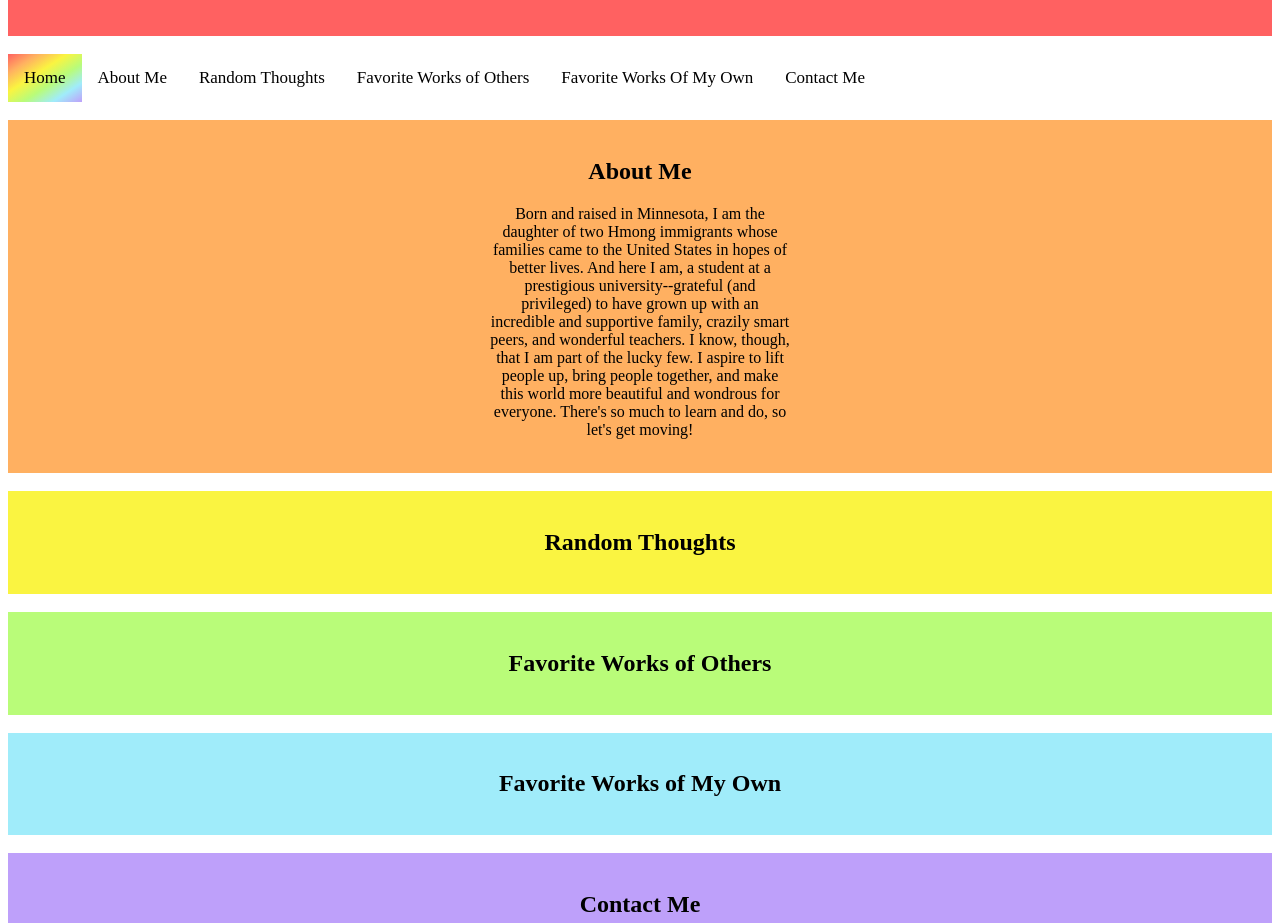
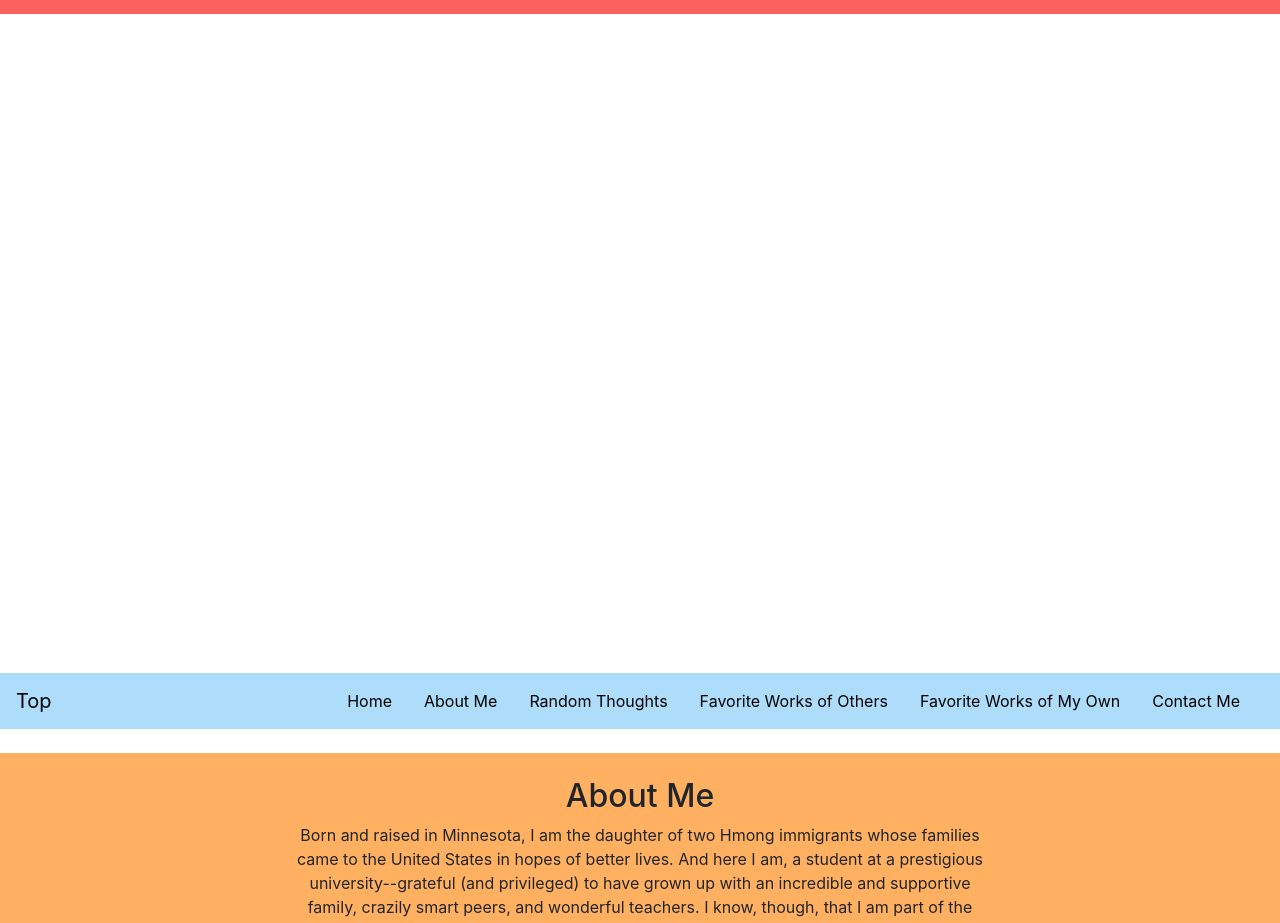
Before and after one commit to mchang35/mandy-chang, a plain HTML site: page index.html in a window 1280 px wide. Shown: the part 127-1050 px from the top of the page. Drawn offline with nearby package versions, Linux system fonts and the light colour scheme.

Commit message:
Starting again

```diff
--- a/index.html
+++ b/index.html
@@ -1,5 +1,16 @@
-<html>
-<link rel="stylesheet" href="style.css" />
+<!DOCTYPE html>
+<html lang="en">
+<head>
+    <title>Mandy Chang</title>
+    <meta charset="utf-8">
+    <meta name="viewport" content="width=device-width, initial-scale=1">
+    <link rel="stylesheet" href="bootstrap-4.5.3-dist/css/bootstrap.min.css">
+    <link rel="stylesheet" type="text/css" href="style.css">
+</head>
+
+<body>
+
+<header class="page-header header">
     <div class="home">
         <br>
         <h1>Mandy Chang</h1>
@@ -9,23 +20,53 @@
 
     <br>
 
-<div class="center">
-    <div class="topnav">
-        <a class="active" href="#home">Home</a>
-        <a href="#aboutme">About Me</a>
-        <a href="#randomthoughts">Random Thoughts</a>
-        <a href="#favoriteworksothers">Favorite Works of Others</a>
-        <a href="#favoriteworksmyown">Favorite Works Of My Own</a>
-        <a href="#contact">Contact Me</a>
+<!--    <div class="center">-->
+<!--        <div class="topnav">-->
+<!--            <a class="active" href="#home">Home</a>-->
+<!--            <a href="#aboutme">About Me</a>-->
+<!--            <a href="#randomthoughts">Random Thoughts</a>-->
+<!--            <a href="#favoriteworksothers">Favorite Works of Others</a>-->
+<!--            <a href="#favoriteworksmyown">Favorite Works Of My Own</a>-->
+<!--            <a href="#contact">Contact Me</a>-->
+<!--        </div>-->
+<!--    </div>-->
+</header>
+
+<nav class="navbar navbar-expand-md">
+    <a class="navbar-brand" id="top">Top</a>
+    <button class="navbar-toggler navbar-dark" type="button" data-toggle="collapse" data-target="#main-navigation">
+        <span class="navbar-toggler-icon"></span>
+    </button>
+    <div class="collapse navbar-collapse" id="main-navigation">
+        <ul class="navbar-nav">
+            <li class="nav-item">
+                <a class="nav-link" id="home">Home</a>
+            </li>
+            <li class="nav-item">
+                <a class="nav-link" id="aboutme">About Me</a>
+            </li>
+            <li class="nav-item">
+                <a class="nav-link" id="randomthoughts">Random Thoughts</a>
+            </li>
+            <li class="nav-item">
+                <a class="nav-link" id="favoriteworksothers">Favorite Works of Others</a>
+            </li>
+            <li class="nav-item">
+                <a class="nav-link" id="favoriteworksmyown">Favorite Works of My Own</a>
+            </li>
+            <li class="nav-item">
+                <a class="nav-link" id="contact">Contact Me</a>
+            </li>
+        </ul>
     </div>
-</div>
+</nav>
 
 <br>
 
 <div class="aboutme">
     <br>
     <h2>About Me</h2>
-    <p>Born and raised in Minnesota, I am the daughter of two Hmong
+    <p class="aboutmep">Born and raised in Minnesota, I am the daughter of two Hmong
         immigrants whose families came to the United States in hopes
         of better lives. And here I am, a student at a prestigious
         university--grateful (and privileged) to have grown up with an
@@ -118,4 +159,10 @@
 <!--<h4>Computer Science and Economics Concentrator</h4>-->
 <!--<h5>Tutor</h5>-->
 <!--<h6>Wants to do some good in this world</h6>-->
+
+<script src="https://code.jquery.com/jquery-3.6.0.js" integrity="sha256-H+K7U5CnXl1h5ywQfKtSj8PCmoN9aaq30gDh27Xc0jk=" crossorigin="anonymous"></script>
+<script src="bootstrap-4.5.3-dist/js/bootstrap.min.js"></script>
+<script src="main.js"></script>
+
+</body>
 </html>
--- /dev/null
+++ b/main.js
@@ -0,0 +1,30 @@
+var ready = (callback) => {
+    if (document.readyState != "loading") callback();
+    else document.addEventListener("DOMContentLoaded", callback);
+}
+ready(() => {
+    document.querySelector(".header").style.height = window.innerHeight + "px";
+})
+
+// defines where the navigation bar will be FIXED!
+var navbar_sticky_Y = window.scrollY + window.innerHeight;
+
+// when users scroll on the window, make sure that the navigation is sticky
+window.onscroll = function() {sticky_nav()};
+
+// function that makes navigation sticky
+function sticky_nav() {
+    var navbar_list = document.getElementsByClassName("navbar-expand-md");
+    var navbar = navbar_list[0]; // gets the navigation bar
+    if (window.pageYOffset >= navbar_sticky_Y) {
+        navbar.classList.add("sticky");
+    } else {
+        navbar.classList.remove("sticky");
+    }
+}
+
+// define a function for when they click on each button in the navigation
+function top_of_page() {
+    document.body.scrollTop = 0; // for Safari
+    document.documentElement.scrollTop = 0; // For Chrome, Firefox, IE and Opera
+}
--- a/style.css
+++ b/style.css
@@ -10,15 +10,39 @@ h4 {
     text-align: center;
 }
 
-.topnav {
+/*.topnav {*/
+/*    text-align: center;*/
+/*    overflow: hidden;*/
+/*    align-self: center;*/
+/*    alignment: center;*/
+/*    justify-content: center;*/
+/*    align-items: center;*/
+/*    child-align: middle;*/
+/*    horiz-align: center;*/
+/*}*/
+
+.navbar {
+    background: #aeddfc;
+    list-style-type: none;
     text-align: center;
+    z-index: 5;
+}
+.nav-link,
+.navbar-brand {
+    color: black;
+    cursor: pointer;
+}
+.nav-link {
+    margin-right: 1em !important;
     overflow: hidden;
-    align-self: center;
-    alignment: center;
-    justify-content: center;
-    align-items: center;
-    child-align: middle;
-    horiz-align: center;
+    white-space: nowrap;
+}
+.nav-link:hover {
+    color: white;
+    background-color: #78C5F9;
+}
+.navbar-collapse {
+    justify-content: flex-end;
 }
 
 p {
@@ -29,11 +53,26 @@ p {
     margin-right: auto;
 }
 
+p.aboutmep {
+    text-align: center;
+    width: 700px;
+    align-items: center;
+    margin-left: auto;
+    margin-right: auto;
+}
+
 form {
     margin-left: auto;
     margin-right: auto;
     text-align: left;
     alignment: left;
+}
+
+.center {
+    align-items: center;
+    margin-right: auto;
+    margin-left: auto;
+    align-self: center;
 }
 
 .topnav {
```
Lines whose indentation alone changed are shown as unchanged.
